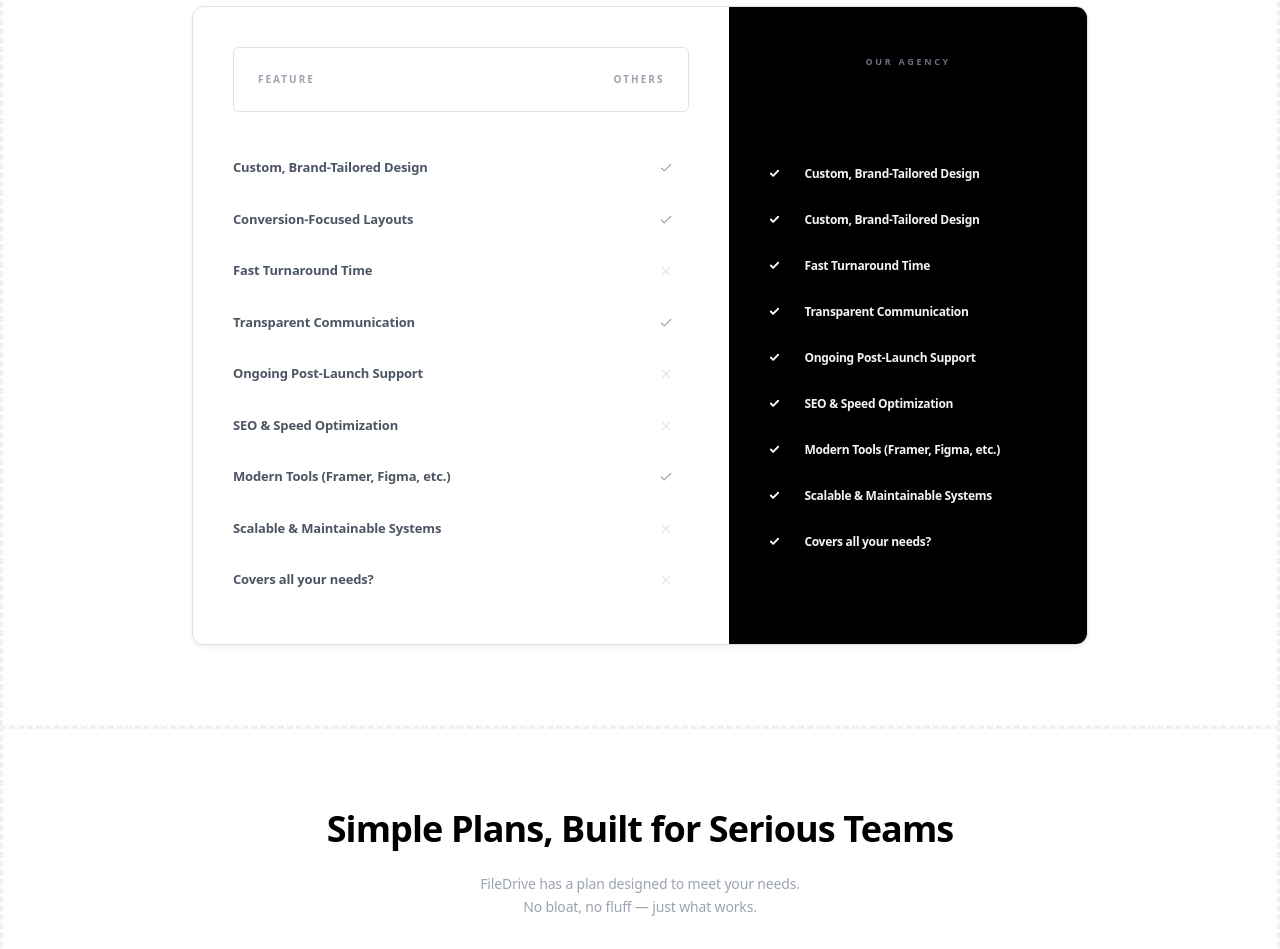
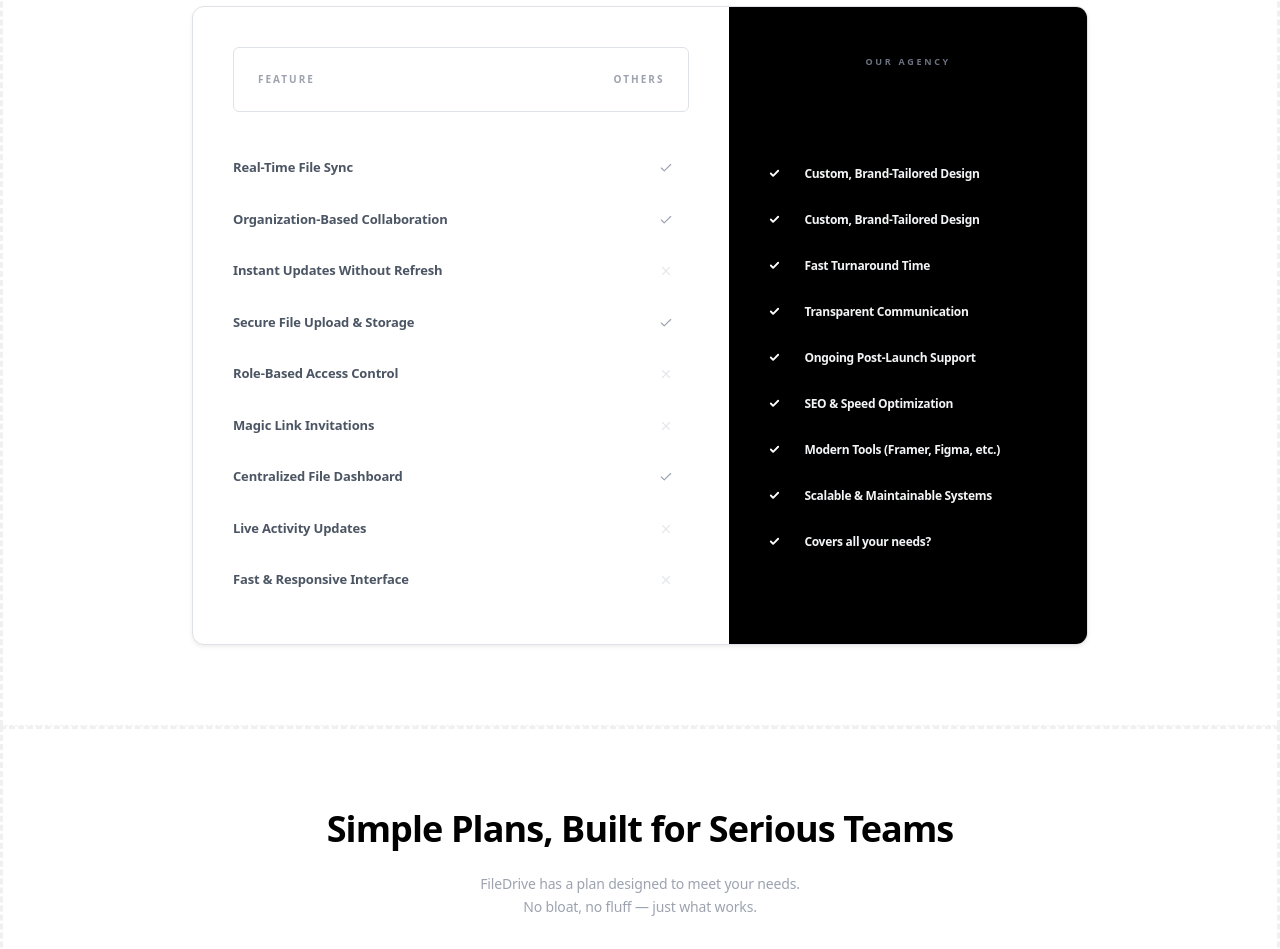
Before and after one commit to Vishwath-Narayana/FileDrive, a React app in the folder frontend/: page / in a window 1280 px wide. Shown: the part 849-1798 px from the top of the page. Built offline with nearby package versions, Linux system fonts and the light colour scheme; no server answers; the HTML template or start-up script is replaced by a standard one.

Commit message:
updated frontend features of landing page

```diff
--- a/frontend/src/pages/Landing.jsx
+++ b/frontend/src/pages/Landing.jsx
@@ -130,15 +130,15 @@ const Landing = () => {
 
                 <div className="px-8 md:px-10 pb-10 space-y-1">
                   {[
-                    { name: "Custom, Brand-Tailored Design", ours: true, others: true },
-                    { name: "Conversion-Focused Layouts", ours: true, others: true },
-                    { name: "Fast Turnaround Time", ours: true, others: false },
-                    { name: "Transparent Communication", ours: true, others: true },
-                    { name: "Ongoing Post-Launch Support", ours: true, others: false },
-                    { name: "SEO & Speed Optimization", ours: true, others: false },
-                    { name: "Modern Tools (Framer, Figma, etc.)", ours: true, others: true },
-                    { name: "Scalable & Maintainable Systems", ours: true, others: false },
-                    { name: "Covers all your needs?", ours: true, others: false },
+                    { name: "Real-Time File Sync", ours: true, others: true },
+                    { name: "Organization-Based Collaboration", ours: true, others: true },
+                    { name: "Instant Updates Without Refresh", ours: true, others: false },
+                    { name: "Secure File Upload & Storage", ours: true, others: true },
+                    { name: "Role-Based Access Control", ours: true, others: false },
+                    { name: "Magic Link Invitations", ours: true, others: false },
+                    { name: "Centralized File Dashboard", ours: true, others: true },
+                    { name: "Live Activity Updates", ours: true, others: false },
+                    { name: "Fast & Responsive Interface", ours: true, others: false },
                   ].map((item, id) => (
                     <div key={id} className="grid grid-cols-10 py-3.5 items-center border-b border-gray-50 last:border-0 group/item">
                       <span className="col-span-7 text-[13px] font-bold text-gray-600 group-hover/item:text-black transition-colors">{item.name}</span>
```
